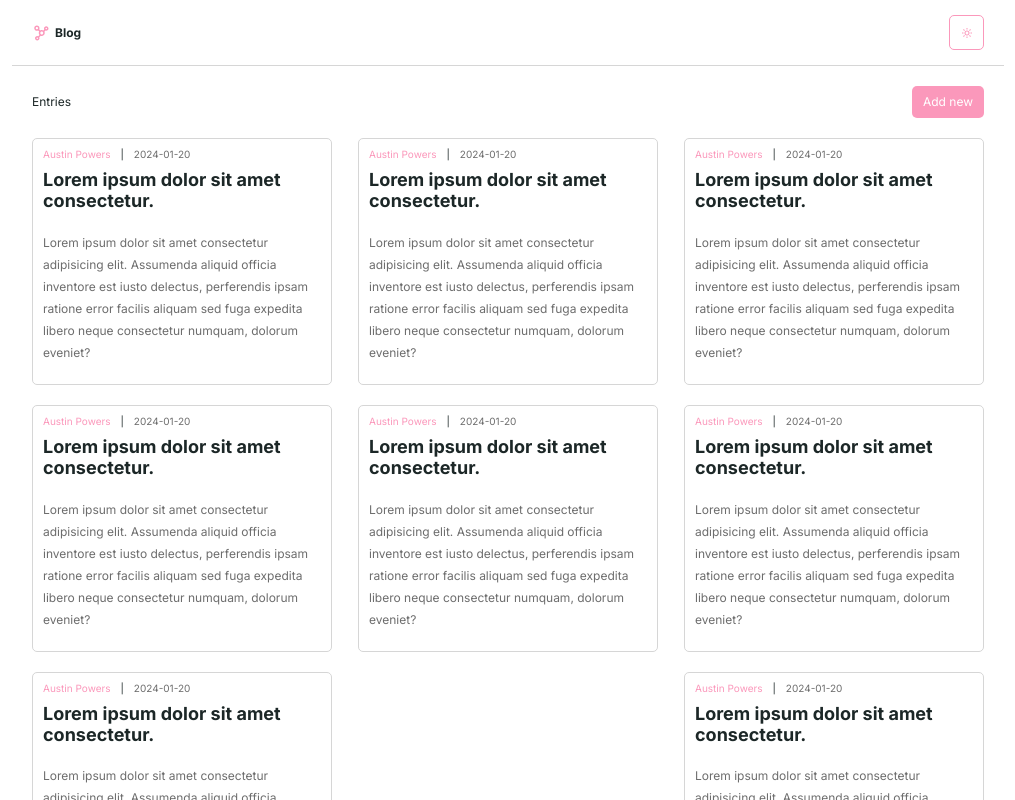
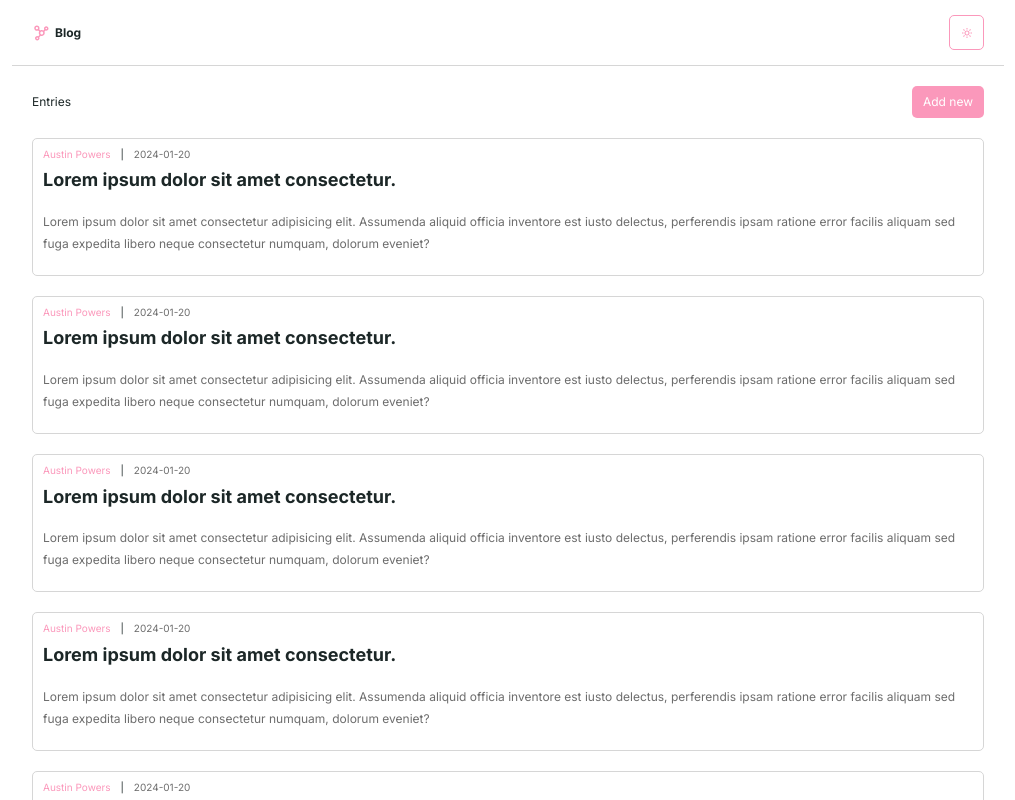
Before and after one commit to IrvingRR/people4business-blog-app, a React (Vite) app: page / in a window 1280 px wide. Shown: the top 800 px of the page, without its empty margins (132-1147 px from the left). Built offline with nearby package versions, Linux system fonts and the light colour scheme.

Commit message:
fix(EntriesPage and EntryRow style  modified)

```diff
--- a/src/components/composite/EntryCard.jsx
+++ b/src/components/composite/EntryRow.jsx
@@ -1,8 +1,8 @@
-import { EntryCardElement, EntryBody, EntryHeader } from "../../styled/components/composite/entryCard";
+import { EntryRowElement, EntryBody, EntryHeader } from "../../styled/components/composite/entryCard";
 
-export const EntryCard = () => {
+export const EntryRow = () => {
   return (
-    <EntryCardElement>
+    <EntryRowElement>
         <EntryHeader>
             <p className="entry-author">Austin Powers</p>
             <span>|</span>
@@ -12,6 +12,6 @@ export const EntryCard = () => {
         <EntryBody>
             Lorem ipsum dolor sit amet consectetur adipisicing elit. Assumenda aliquid officia inventore est iusto delectus, perferendis ipsam ratione error facilis aliquam sed fuga expedita libero neque consectetur numquam, dolorum eveniet?
         </EntryBody>
-    </EntryCardElement>
+    </EntryRowElement>
   );
 };
--- a/src/components/composite/index.js
+++ b/src/components/composite/index.js
@@ -1,2 +1,2 @@
-export * from './EntryCard';
+export * from './EntryRow';
 export * from './Header';
--- a/src/pages/EntriesPage.jsx
+++ b/src/pages/EntriesPage.jsx
@@ -1,8 +1,8 @@
 import { Button } from "../components/common/Button";
-import { EntryCard } from "../components/composite";
+import { EntryRow } from "../components/composite";
 import { CreateEntryModal } from "../components/modals";
 import { useModal } from "../hooks/useModal";
-import { Actions, EntriesGallery, HeaderActions } from "../styled/pages/entriesPage";
+import { Actions, EntriesList, HeaderActions } from "../styled/pages/entriesPage";
 
 export const EntriesPage = () => {
   const { isOpen, openModal, closeModal } = useModal();
@@ -16,16 +16,16 @@ export const EntriesPage = () => {
           <Button label='Add new' onClick={openModal}/>
         </Actions>
       </HeaderActions>
-      <EntriesGallery>
-        <EntryCard/>
-        <EntryCard/>
-        <EntryCard/>
-        <EntryCard/>
-        <EntryCard/>
-        <EntryCard/>
-        <EntryCard/>
-        <EntryCard/>
-      </EntriesGallery>
+      <EntriesList>
+        <EntryRow/>
+        <EntryRow/>
+        <EntryRow/>
+        <EntryRow/>
+        <EntryRow/>
+        <EntryRow/>
+        <EntryRow/>
+        <EntryRow/>
+      </EntriesList>
     </>
   );
 };
--- a/src/styled/components/composite/entryCard.js
+++ b/src/styled/components/composite/entryCard.js
@@ -1,6 +1,6 @@
 import styled from "styled-components";
 
-export const EntryCardElement = styled.div`
+export const EntryRowElement = styled.li`
     width: 100%;
     display: flex;
     flex-direction: column;
@@ -14,14 +14,6 @@ export const EntryCardElement = styled.div`
     &:hover {
         transform: translateY(-5px);
         border-color: var(--primary-color);
-    }
-
-    @media screen and (min-width: 768px) {
-        max-width: 350px;
-    }
-
-    @media screen and (min-width: 992px) {
-        max-width: 300px;
     }
 
     h2 {
--- a/src/styled/pages/entriesPage.js
+++ b/src/styled/pages/entriesPage.js
@@ -13,18 +13,11 @@ export const Actions = styled.div`
     align-items: center;
 `;
 
-export const EntriesGallery = styled.div`
+export const EntriesList = styled.ul`
     width: 100%;
     display: flex;
     align-items: center;
     flex-direction: column;
     gap: 20px;
     padding: 20px 0;
-
-    @media screen and (min-width: 768px) {
-        flex-direction: row;
-        flex-wrap: wrap;
-        justify-content: space-between;
-    }
-
 `;
```
